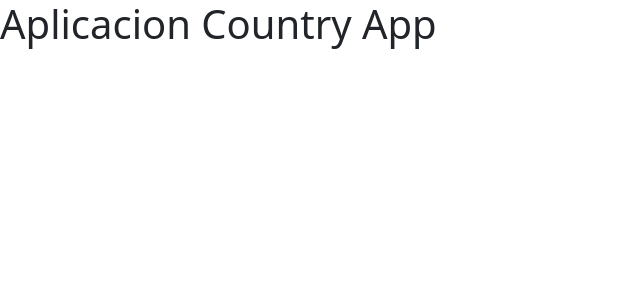
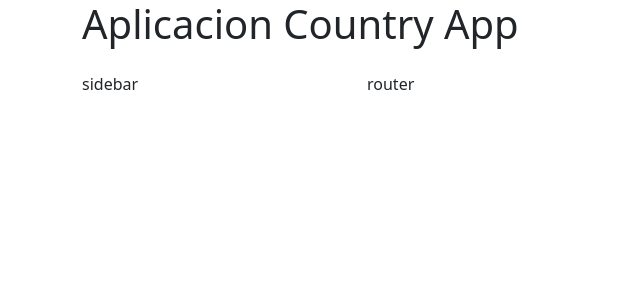
Before and after one commit to jestevezsoarez/angularProjects, an Angular app in the folder 04-countryApp/: page / in a window 1280 px wide. Shown: the top 300 px of the page, without its empty margins (0-640 px from the left). Built offline with nearby package versions, Linux system fonts and the light colour scheme.

Commit message:
creo modulos shared y country. maquetacion a 2 columnas

```diff
--- a/04-countryApp/src/app/app.component.html
+++ b/04-countryApp/src/app/app.component.html
@@ -1 +1,15 @@
 <h1>Aplicacion Country App</h1>
+
+<div class="row mt-4">
+
+  <div class="col-3">
+    <!-- Sidebar -->
+     sidebar
+  </div>
+
+  <div class="col"> <!-- .col toma todo el espacio restante-->
+    <!-- Nuestras paginas -->
+     router
+  </div>
+
+</div>
--- a/04-countryApp/src/app/app.module.ts
+++ b/04-countryApp/src/app/app.module.ts
@@ -1,6 +1,8 @@
 import { NgModule } from '@angular/core';
+// Modules
 import { BrowserModule } from '@angular/platform-browser';
-
+import { SharedModule } from './shared/shared.module';
+// Components
 import { AppComponent } from './app.component';
 
 @NgModule({
@@ -8,7 +10,8 @@ import { AppComponent } from './app.component';
     AppComponent
   ],
   imports: [
-    BrowserModule
+    BrowserModule,
+    SharedModule // El modulo Shared se carga de forma tradicional, el modulo Country se cargara de forma perezoza.
   ],
   providers: [],
   bootstrap: [AppComponent]
--- a/04-countryApp/src/index.html
+++ b/04-countryApp/src/index.html
@@ -8,7 +8,8 @@
   <link rel="icon" type="image/x-icon" href="favicon.ico">
   <link href="https://cdn.jsdelivr.net/npm/bootstrap@5.3.3/dist/css/bootstrap.min.css" rel="stylesheet" integrity="sha384-QWTKZyjpPEjISv5WaRU9OFeRpok6YctnYmDr5pNlyT2bRjXh0JMhjY6hW+ALEwIH" crossorigin="anonymous">
 </head>
-<body>
+<!-- La clase container pone unos margenes al inicio y al final -->
+<body class="container">
   <app-root></app-root>
 </body>
 </html>
```
Also changed, not shown: 04-countryApp/src/app/country/country.module.ts (added, +12 -0 lines), 04-countryApp/src/app/shared/shared.module.ts (added, +12 -0 lines).
